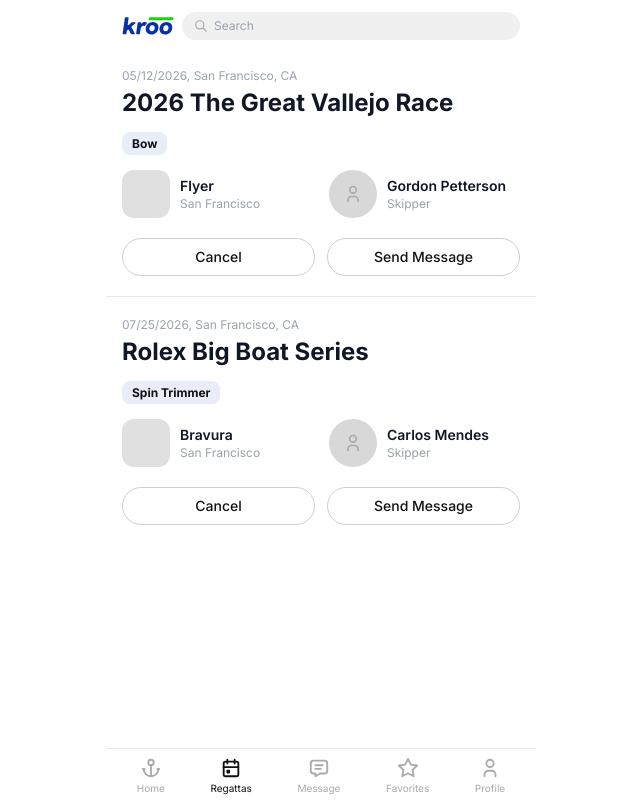
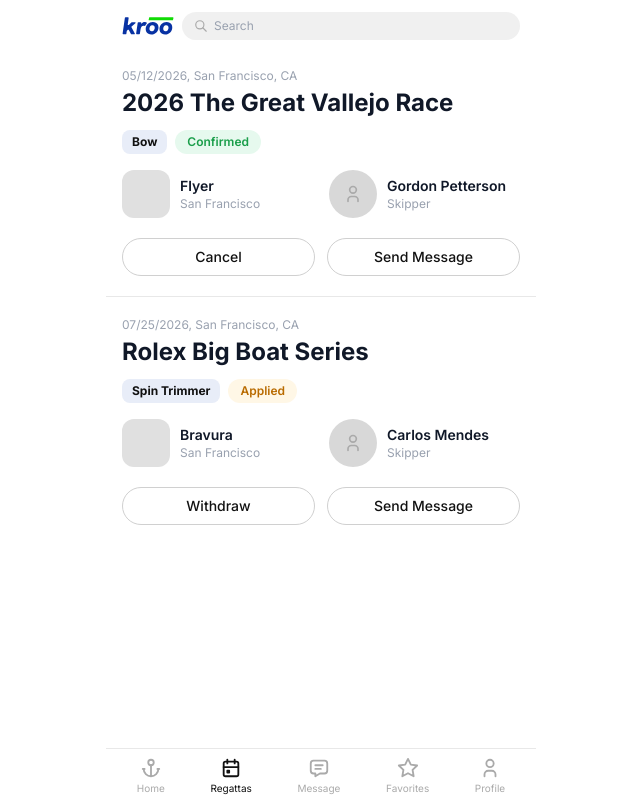
Before and after one commit to kroosailapp-crypto/kroo, a Next.js app: page /crew/regattas in a window 1280 px wide. Shown: the whole page, without its empty margins (319-959 px from the left). Built offline with nearby package versions, Linux system fonts and the light colour scheme.

Commit message:
Add Confirmed/Applied status tags and two card types on crew regattas
Confirmed card: green Confirmed tag + Cancel & Send Message buttons
Applied card: amber Applied tag + Withdraw & Send Message buttons

Co-Authored-By: Claude Sonnet 4.6 <noreply@anthropic.com>

```diff
--- a/app/crew/regattas/page.js
+++ b/app/crew/regattas/page.js
@@ -10,9 +10,10 @@ import {
   IconSearch,
 } from "@tabler/icons-react";
 
-const confirmedRegattas = [
+const myRegattas = [
   {
     id: 1,
+    status: "confirmed",
     name: "2026 The Great Vallejo Race",
     date: "05/12/2026",
     location: "San Francisco, CA",
@@ -25,6 +26,7 @@ const confirmedRegattas = [
   },
   {
     id: 2,
+    status: "applied",
     name: "Rolex Big Boat Series",
     date: "07/25/2026",
     location: "San Francisco, CA",
@@ -80,7 +82,24 @@ function Tag({ label }) {
   );
 }
 
+function StatusTag({ status }) {
+  const confirmed = status === "confirmed";
+  return (
+    <span
+      className="text-xs font-semibold px-3 py-1 rounded-full"
+      style={{
+        backgroundColor: confirmed ? "#e6f9ee" : "#fff7e6",
+        color: confirmed ? "#1a9e4a" : "#b96b00",
+      }}
+    >
+      {confirmed ? "Confirmed" : "Applied"}
+    </span>
+  );
+}
+
 function RegattaCard({ regatta }) {
+  const isConfirmed = regatta.status === "confirmed";
+
   return (
     <div className="px-4 py-5">
       {/* Date + location */}
@@ -89,9 +108,10 @@ function RegattaCard({ regatta }) {
       {/* Regatta name */}
       <p className="text-2xl font-bold text-gray-900 mb-3 leading-tight">{regatta.name}</p>
 
-      {/* Position tag */}
-      <div className="mb-4">
+      {/* Position tag + status tag */}
+      <div className="flex items-center gap-2 mb-4">
         <Tag label={regatta.position} />
+        <StatusTag status={regatta.status} />
       </div>
 
       {/* Boat + Skipper row */}
@@ -102,9 +122,9 @@ function RegattaCard({ regatta }) {
             className="rounded-xl flex-shrink-0 overflow-hidden"
             style={{ width: 48, height: 48, backgroundColor: "#e0e0e0" }}
           >
-            {regatta.boatPhoto ? (
+            {regatta.boatPhoto && (
               <Image src={regatta.boatPhoto} alt={regatta.boatName} width={48} height={48} className="object-cover w-full h-full" />
-            ) : null}
+            )}
           </div>
           <div>
             <p className="text-sm font-semibold text-gray-900">{regatta.boatName}</p>
@@ -133,6 +153,8 @@ function RegattaCard({ regatta }) {
 
       {/* Action buttons */}
       <div className="flex gap-3">
+        {isConfirmed ? (
+          <>
             <button
               className="flex-1 py-2 rounded-full text-sm font-medium border"
               style={{ color: "#111", borderColor: "#d0d0d0" }}
@@ -145,6 +167,23 @@ function RegattaCard({ regatta }) {
             >
               Send Message
             </button>
+          </>
+        ) : (
+          <>
+            <button
+              className="flex-1 py-2 rounded-full text-sm font-medium border"
+              style={{ color: "#111", borderColor: "#d0d0d0" }}
+            >
+              Withdraw
+            </button>
+            <button
+              className="flex-1 py-2 rounded-full text-sm font-medium border"
+              style={{ color: "#111", borderColor: "#d0d0d0" }}
+            >
+              Send Message
+            </button>
+          </>
+        )}
       </div>
     </div>
   );
@@ -167,18 +206,18 @@ export default function CrewRegattas() {
       </div>
 
       <main className="flex-1 overflow-y-auto">
-        {confirmedRegattas.length === 0 ? (
+        {myRegattas.length === 0 ? (
           <div className="flex flex-col items-center justify-center px-8 py-20">
-            <p className="text-sm text-gray-400 text-center">You haven't been selected for any regattas yet.</p>
+            <p className="text-sm text-gray-400 text-center">No regattas yet. Apply from a boat's profile.</p>
             <Link href="/crew/feed" className="mt-4 text-xs font-medium" style={{ color: "#0161f0" }}>
               Browse boats →
             </Link>
           </div>
         ) : (
-          confirmedRegattas.map((regatta, i) => (
+          myRegattas.map((regatta, i) => (
             <div key={regatta.id}>
               <RegattaCard regatta={regatta} />
-              {i < confirmedRegattas.length - 1 && <Divider />}
+              {i < myRegattas.length - 1 && <Divider />}
             </div>
           ))
         )}
```
Lines whose indentation alone changed are shown as unchanged.
